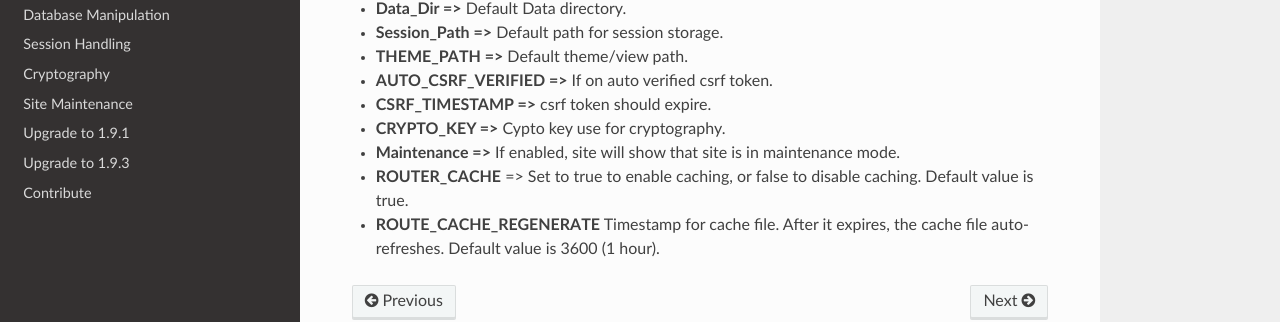
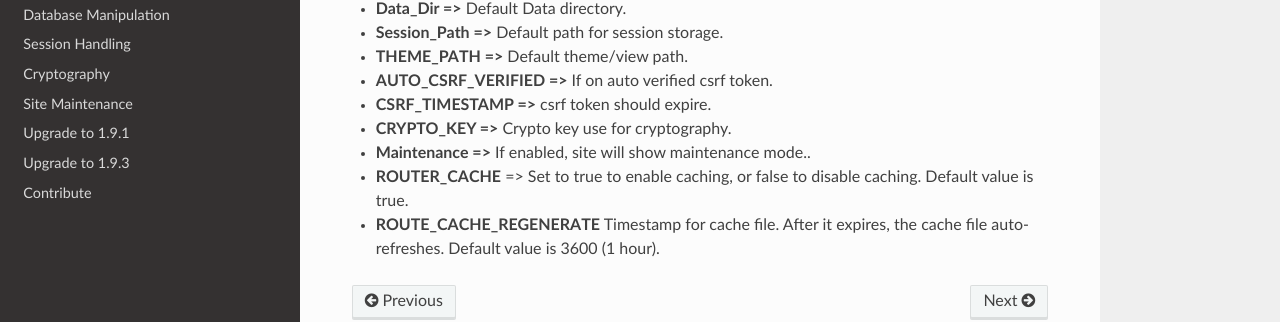
Before and after one commit to alphazframework/zest-docs-latest, an MkDocs documentation site: the page built from docs/configuration.md, in a window 1280 px wide. Shown: the part 403-725 px from the top of the page. Built offline with MkDocs 1.6.1, drawn with Linux system fonts in a browser that asks for light colours; nearby versions of some CDN libraries; old or Windows-style settings are respelled for this version of MkDocs.

Commit message:
Update configuration.md

```diff
--- a/docs/configuration.md
+++ b/docs/configuration.md
@@ -14,7 +14,7 @@
 - **THEME_PATH =>** Default theme/view path.
 - **AUTO_CSRF_VERIFIED =>** If on auto verified csrf token.
 - **CSRF_TIMESTAMP =>** csrf token should expire.
-- **CRYPTO_KEY =>** Cypto key use for cryptography.
-- **Maintenance =>** If enabled, site will show that site is in maintenance mode.
+- **CRYPTO_KEY =>** Crypto key use for cryptography.
+- **Maintenance =>** If enabled, site will show maintenance mode..
 - **ROUTER_CACHE** => Set to true to enable caching, or false to disable caching. Default value is true.
 - **ROUTE_CACHE_REGENERATE** Timestamp for cache file. After it expires, the cache file auto-refreshes. Default value is 3600 (1 hour).
```
